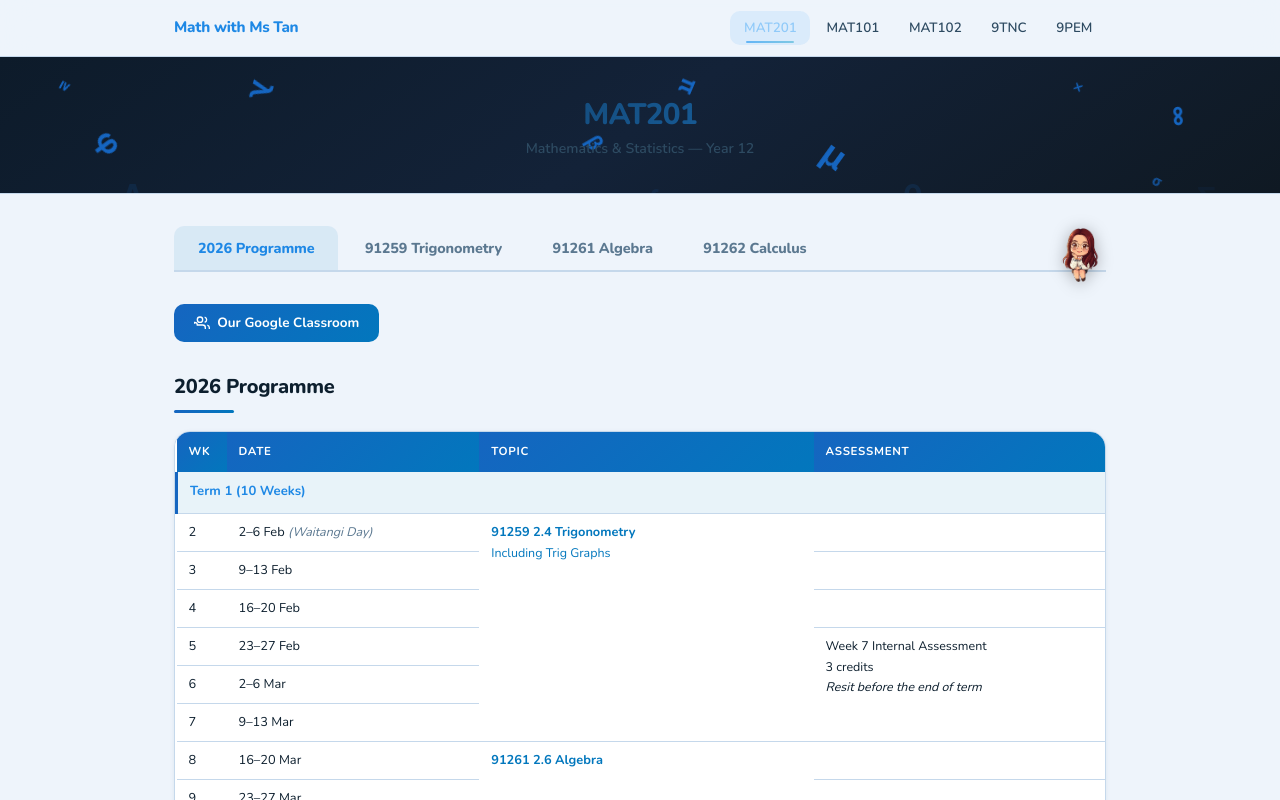
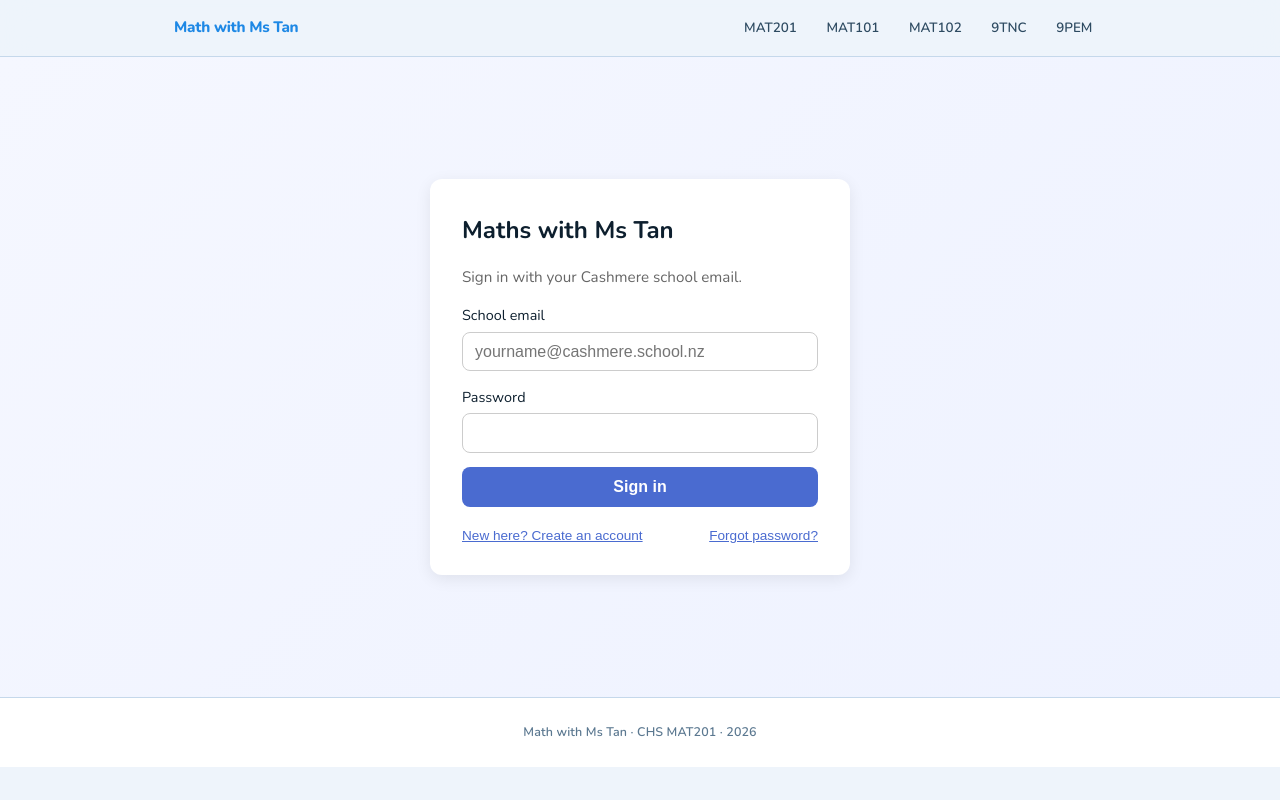
Before and after one commit to rovinp1999-a11y/Mathwithmstan, a React (Vite) app: page / in a window 1280 px wide. Before the commit this address led to /mat201. Shown: the top 800 px of the page. Built offline with nearby package versions, Linux system fonts and the light colour scheme; no server answers.

Commit message:
Wrap Routes with AuthGate for login-required access

```diff
--- a/src/App.jsx
+++ b/src/App.jsx
@@ -3,6 +3,7 @@ import Navbar from './components/Navbar'
 import Footer from './components/Footer'
 import BackToTop from './components/BackToTop'
 import ScrollToTop from './components/ScrollToTop'
+import AuthGate from './components/AuthGate'
 import MAT201 from './pages/MAT201'
 import MAT101 from './pages/MAT101'
 import MAT102 from './pages/MAT102'
@@ -15,6 +16,7 @@ export default function App() {
     <>
       <ScrollToTop />
       <Navbar />
+      <AuthGate>
         <Routes>
           <Route path="/" element={<Navigate to="/mat201" replace />} />
           <Route path="/mat201" element={<MAT201 />} />
@@ -24,6 +26,7 @@ export default function App() {
           <Route path="/9pem" element={<NinePEM />} />
           <Route path="*" element={<NotFound />} />
         </Routes>
+      </AuthGate>
       <Footer />
       <BackToTop />
     </>
```
Lines whose indentation alone changed are shown as unchanged.
